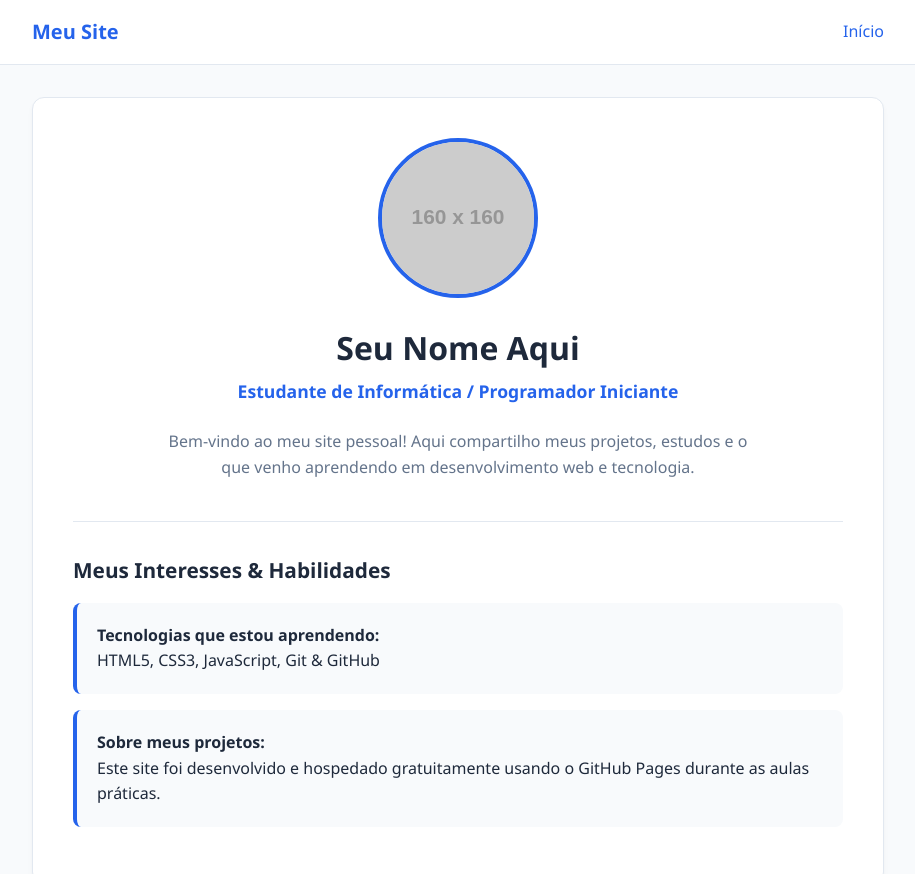
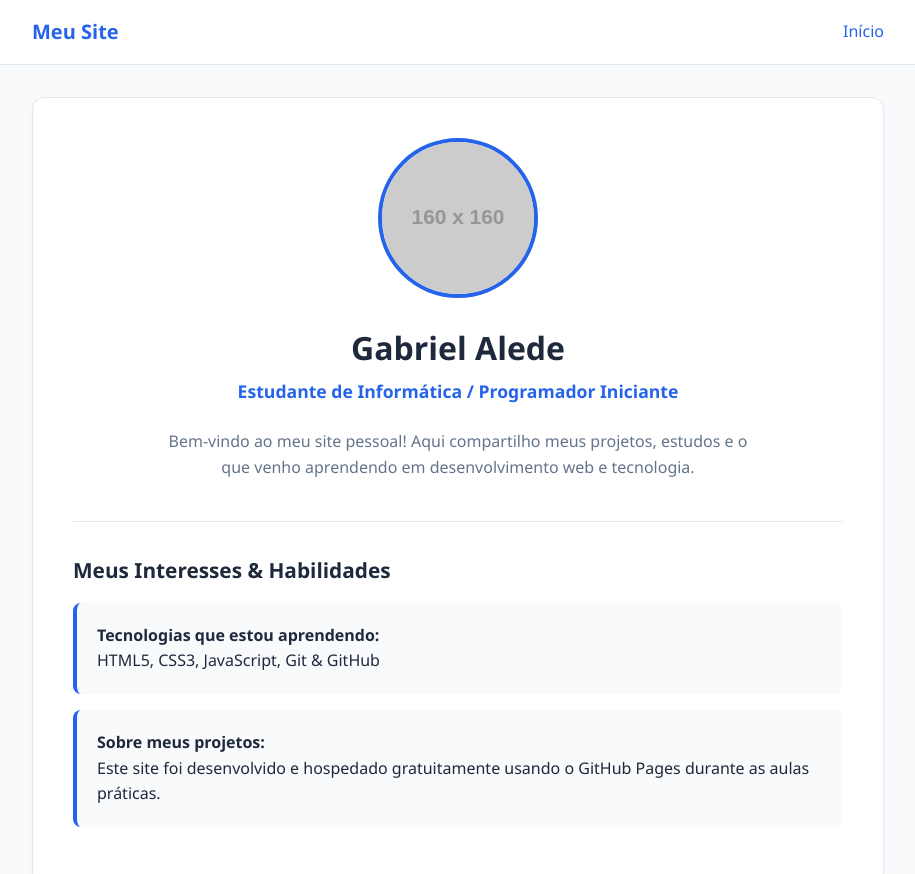
Before and after one commit to gabrieladtrarbach-wq/my-page, a plain HTML site: page index.html in a window 1280 px wide. Shown: the top 874 px of the page, without its empty margins (182-1097 px from the left). Drawn offline with Linux system fonts and the light colour scheme; placeholder pictures from the web are drawn by us.

Commit message:
alteração do nome

```diff
--- a/index.html
+++ b/index.html
@@ -416,7 +416,7 @@
 
             <!-- ALUNO: Altere para o seu nome e profissão/estudo -->
 
-            <h1 class="student-name">Seu Nome Aqui</h1>
+            <h1 class="student-name">Gabriel Alede</h1>
 
             <p class="student-role">Estudante de Informática / Programador Iniciante</p>
 
```
